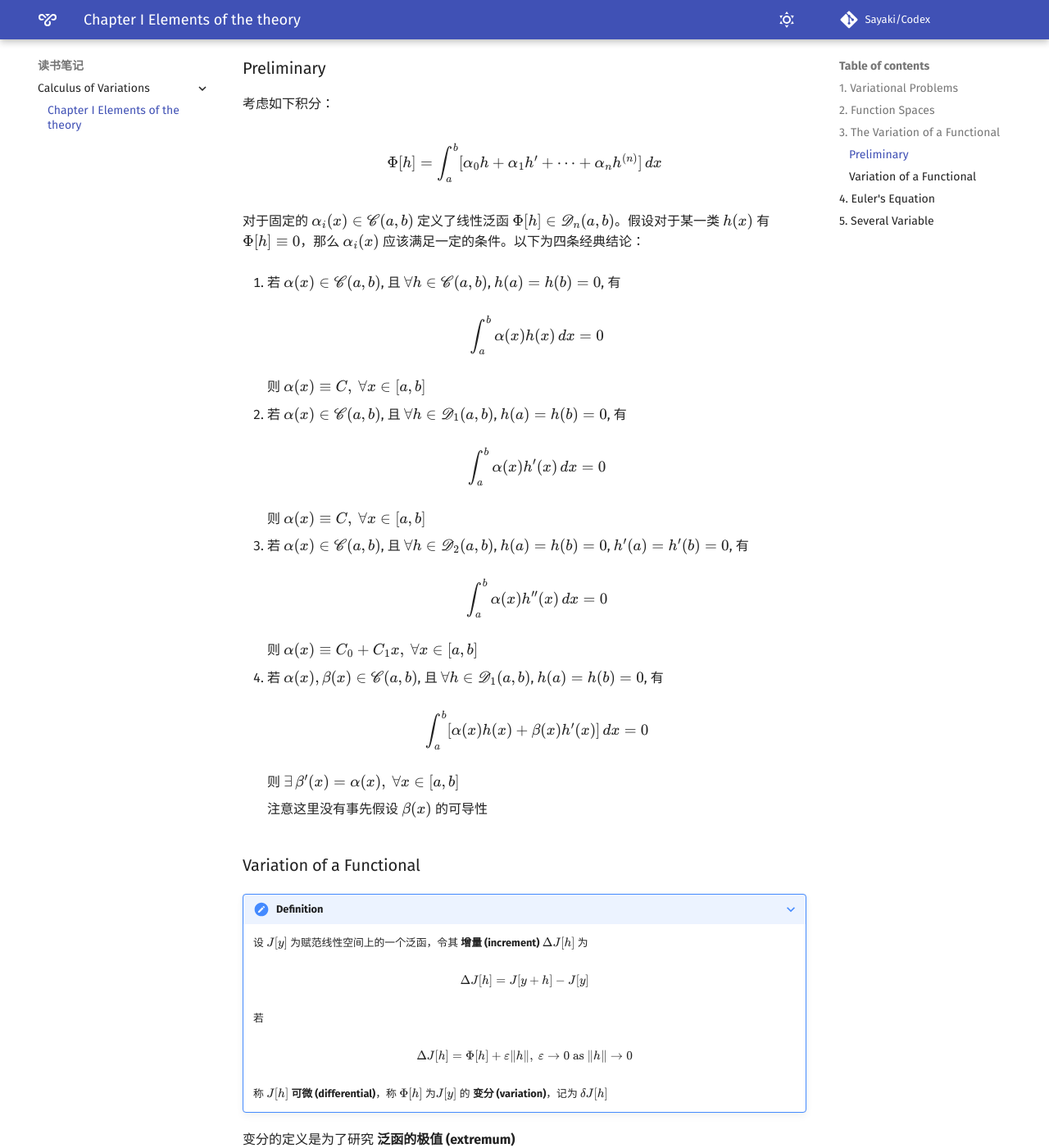
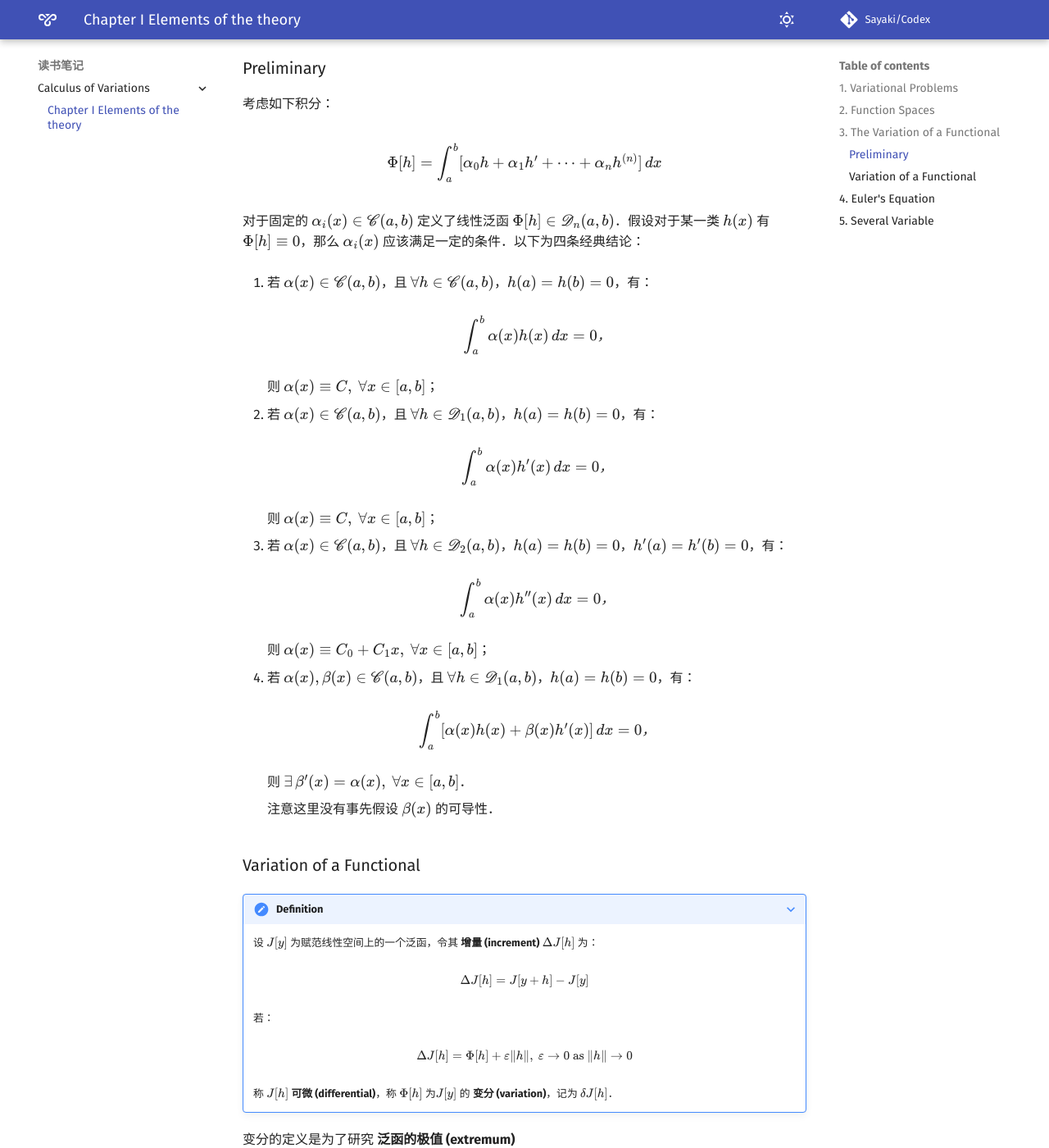
Before and after one commit to Sayakio/Codex, an MkDocs documentation site: the page built from docs/books/calculus-of-variations/chapter1-elements-of-the-theory.md, in a window 1280 px wide and 1400 px high, scrolled down 881 px. Shown: the whole window at 82% size. Built offline with MkDocs 1.6.1 and Material for MkDocs 9.7.7, drawn with Linux system fonts in a browser that asks for light colours; comment, search, counter and statistics services are not loaded; some of the changed text lies outside the part shown.

Commit message:
standardized the docs format.

```diff
--- a/docs/books/calculus-of-variations/chapter1-elements-of-the-theory.md
+++ b/docs/books/calculus-of-variations/chapter1-elements-of-the-theory.md
@@ -1,7 +1,7 @@
 ## 1. Variational Problems
 
-1. Brachistochrone Problem [John Bernoulli, 1696](https://en.wikipedia.org/wiki/Brachistochrone_curve)（最速降线问题）
-2. Isoperimetric Problem [Euler](https://en.wikipedia.org/wiki/Isoperimetric_inequality)（等周问题）
+1. Brachistochrone Problem [John Bernoulli, 1696](https://en.wikipedia.org/wiki/Brachistochrone_curve)（最速降线问题）．
+2. Isoperimetric Problem [Euler](https://en.wikipedia.org/wiki/Isoperimetric_inequality)（等周问题）．
 
 ## 2. Function Spaces
 三个重要的赋范线性空间（[Normed Linear Space](https://en.wikipedia.org/wiki/Normed_vector_space)）
@@ -31,71 +31,71 @@ $$
 \Phi[h] = \int_a^b [\alpha_0 h + \alpha_1h^{\prime} + \cdots + \alpha_n h^{(n)}]\, dx
 $$
 
-对于固定的 $\alpha_i(x) \in \mathscr{C}(a,b)$ 定义了线性泛函 $\Phi[h] \in \mathscr{D}_n(a,b)$。假设对于某一类 $h(x)$ 有 $\Phi[h] \equiv 0$，那么 $\alpha_i(x)$ 应该满足一定的条件。以下为四条经典结论：
+对于固定的 $\alpha_i(x) \in \mathscr{C}(a,b)$ 定义了线性泛函 $\Phi[h] \in \mathscr{D}_n(a,b)$．假设对于某一类 $h(x)$ 有 $\Phi[h] \equiv 0$，那么 $\alpha_i(x)$ 应该满足一定的条件．以下为四条经典结论：
 
-1. 若 $\alpha(x) \in \mathscr{C}(a,b)$, 且 $\forall h \in \mathscr{C}(a,b)$, $h(a)=h(b)=0$, 有
+1. 若 $\alpha(x) \in \mathscr{C}(a,b)$，且 $\forall h \in \mathscr{C}(a,b)$，$h(a)=h(b)=0$，有：
 
     $$
-    \int_a^b \alpha(x) h(x)\, dx = 0
+    \int_a^b \alpha(x) h(x)\, dx = 0，
     $$
 
-    则 $\alpha(x) \equiv C,\ \forall x \in [a,b]$
+    则 $\alpha(x) \equiv C,\ \forall x \in [a,b]$；
 
-2. 若 $\alpha(x) \in \mathscr{C}(a,b)$, 且 $\forall h \in \mathscr{D}_1(a,b)$, $h(a)=h(b)=0$, 有
+2. 若 $\alpha(x) \in \mathscr{C}(a,b)$，且 $\forall h \in \mathscr{D}_1(a,b)$，$h(a)=h(b)=0$，有：
 
 	$$
-	\int_a^b \alpha(x) h^\prime (x)\, dx = 0
+	\int_a^b \alpha(x) h^\prime (x)\, dx = 0，
 	$$
 
-	则 $\alpha(x) \equiv C,\ \forall x \in [a,b]$
+	则 $\alpha(x) \equiv C,\ \forall x \in [a,b]$；
 
-3. 若 $\alpha(x) \in \mathscr{C}(a,b)$, 且 $\forall h \in \mathscr{D}_2(a,b)$, $h(a)=h(b)=0$, $h^\prime(a) = h^\prime(b) = 0$, 有
+3. 若 $\alpha(x) \in \mathscr{C}(a,b)$，且 $\forall h \in \mathscr{D}_2(a,b)$，$h(a)=h(b)=0$，$h^\prime(a) = h^\prime(b) = 0$，有：
 
     $$
-    \int_a^b \alpha(x) h^{\prime\prime} (x)\, dx = 0
+    \int_a^b \alpha(x) h^{\prime\prime} (x)\, dx = 0，
     $$
 
-    则 $\alpha(x) \equiv C_0 + C_1 x,\ \forall x \in [a,b]$
+    则 $\alpha(x) \equiv C_0 + C_1 x,\ \forall x \in [a,b]$；
 
-4. 若 $\alpha(x), \beta(x) \in \mathscr{C}(a,b)$, 且 $\forall h \in \mathscr{D}_1(a,b)$, $h(a)=h(b)=0$, 有
+4. 若 $\alpha(x), \beta(x) \in \mathscr{C}(a,b)$，且 $\forall h \in \mathscr{D}_1(a,b)$，$h(a)=h(b)=0$，有：
 
 	$$
-	\int_a^b [\alpha(x) h(x) + \beta(x)h^\prime(x)]\, dx = 0
+	\int_a^b [\alpha(x) h(x) + \beta(x)h^\prime(x)]\, dx = 0，
 	$$
 
-	则 $\exists\, \beta^\prime(x) = \alpha(x),\ \forall x \in [a,b]$
+	则 $\exists\, \beta^\prime(x) = \alpha(x),\ \forall x \in [a,b]$．
 
-	注意这里没有事先假设 $\beta(x)$ 的可导性
+	注意这里没有事先假设 $\beta(x)$ 的可导性．
 
 ### Variation of a Functional
 ???+ note "Definition"
-    设 $J[y]$ 为赋范线性空间上的一个泛函，令其 **增量 (increment)** $\Delta J[h]$ 为
+    设 $J[y]$ 为赋范线性空间上的一个泛函，令其 **增量 (increment)** $\Delta J[h]$ 为：
 
     $$
 	\Delta J[h] = J[y + h] - J[y]
 	$$
 
-	若
+	若：
 
 	$$
 	\Delta J[h] = \Phi[h] + \varepsilon \lVert h \rVert,\ \varepsilon \to 0\ \text{as}\ \lVert h \rVert \to 0
 	$$
 
-	称 $J[h]$ **可微 (differential)**，称 $\Phi[h]$ 为$J[y]$ 的 **变分 (variation)**，记为 $\delta J[h]$
+	称 $J[h]$ **可微 (differential)**，称 $\Phi[h]$ 为$J[y]$ 的 **变分 (variation)**，记为 $\delta J[h]$．
 
 变分的定义是为了研究 **泛函的极值 (extremum)**
 
 - 弱极值 (Weak Extremum)
 
-	若 $\exists\, \varepsilon, \forall y$, $\lVert y - \hat{y} \rVert_1 < \varepsilon$, 都有 $J[y] - J[\hat{y}]$ 符号一致，称 $J[\hat{y}]$ 为弱极值
+	若 $\exists\, \varepsilon, \forall y: \lVert y - \hat{y} \rVert_1 < \varepsilon$，都有 $J[y] - J[\hat{y}]$ 符号一致，称 $J[\hat{y}]$ 为弱极值．
 
 - 强极值 (Strong Extremum)
 
-	若 $\exists\, \varepsilon, \forall y$, $\lVert y - \hat{y} \rVert_0 < \varepsilon$, 都有 $J[y] - J[\hat{y}]$ 符号一致，称 $J[\hat{y}]$ 为强极值
+	若 $\exists\, \varepsilon, \forall y:\lVert y - \hat{y} \rVert_0 < \varepsilon$，都有 $J[y] - J[\hat{y}]$ 符号一致，称 $J[\hat{y}]$ 为强极值．
 
 弱极值是首要考虑的目标，可直接称为极值，有如下的必要条件定理：
 ???+ note "Theorem"
-	对一个可微泛函 $J[y]$，其在 $y = \hat{y}$ 有极值 $J[\hat{y}]$ 的必要条件为
+	对一个可微泛函 $J[y]$，其在 $y = \hat{y}$ 有极值 $J[\hat{y}]$ 的必要条件为：
 
 	$$
 	\delta J[h;\hat{y}] = 0, \ \forall\, h
@@ -103,66 +103,66 @@ $$
 
 ## 4. Euler's Equation
 
-研究如下一类经典且简单的泛函
+研究如下一类经典且简单的泛函：
 ???+ note "Simplest Functional"
-	设 $F(x,y,z)$ 拥有二阶连续偏导, $y \in \mathscr{D}_1(a,b)$ 满足
+	设 $F(x,y,z)$ 拥有二阶连续偏导，$y \in \mathscr{D}_1(a,b)$ 满足：
 
 	$$
 	y(a) = A,\qquad y(b) = B
 	$$
 
-	考虑泛函
+	考虑泛函：
 
 	$$
 	J[y] = \int_a^b F(x,y,y^\prime)\, dx
 	$$
 
-	计算可知
+	计算可知：
 
 	$$
 	\delta J = \int_a^b [F_y(x,y,y^\prime)h + F_{y^\prime}(x,y,y^\prime)h^\prime]\, dx
 	$$
 
-由 [Preliminary](#preliminary) 结论四，可得出如下结果
+由 [Preliminary](#preliminary) 结论四，可得出如下结果：
 
 ???+ note "Euler's Equation"
-	令 $\delta J = 0$, 可得如下方程
+	令 $\delta J = 0$，可得如下方程：
 
 	$$
 	F_y - \frac{d}{dx} F_{y^\prime} = 0
 	$$
 
-	称之为 **欧拉方程 (Euler's Equation)**
+	称之为 **欧拉方程 (Euler's Equation)**．
 
-	即存在极值 $J[y]$ 的必要条件为：$y$ 满足如上欧拉方程。
+	即存在极值 $J[y]$ 的必要条件为：$y$ 满足如上欧拉方程．
 
 如下探究欧拉方程的若干特殊情形
 
-- $J[y] = \int_a^b F(x,y^\prime)\, dx$ , 欧拉方程为
+- $J[y] = \int_a^b F(x,y^\prime)\, dx$，欧拉方程为：
 
 $$
 F_{y^\prime} = C
 $$
 
-- $J[y] = \int_a^b F(y,y^\prime)\, dx$, 欧拉方程为
+- $J[y] = \int_a^b F(y,y^\prime)\, dx$，欧拉方程为：
 
 $$
 F - y^\prime F_{y^\prime} = C
 $$
 
-- $J[y] = \int_a^b F(x,y)\, dx$, 欧拉方程为
+- $J[y] = \int_a^b F(x,y)\, dx$，欧拉方程为：
 
 $$
 F_y(x,y) = 0
 $$
 
-- 曲线积分泛函
+- 曲线积分泛函：
 
 	$$
 	J[y] = \int_a^b f(x,y)\sqrt{1+y^{\prime\,2}}
 	$$
 
-	欧拉方程为
+	欧拉方程为：
 
 	$$
 	f_y - f_x y^\prime - f \frac{y^{\prime \prime}}{1+y^{\prime\, 2}} = 0
```
